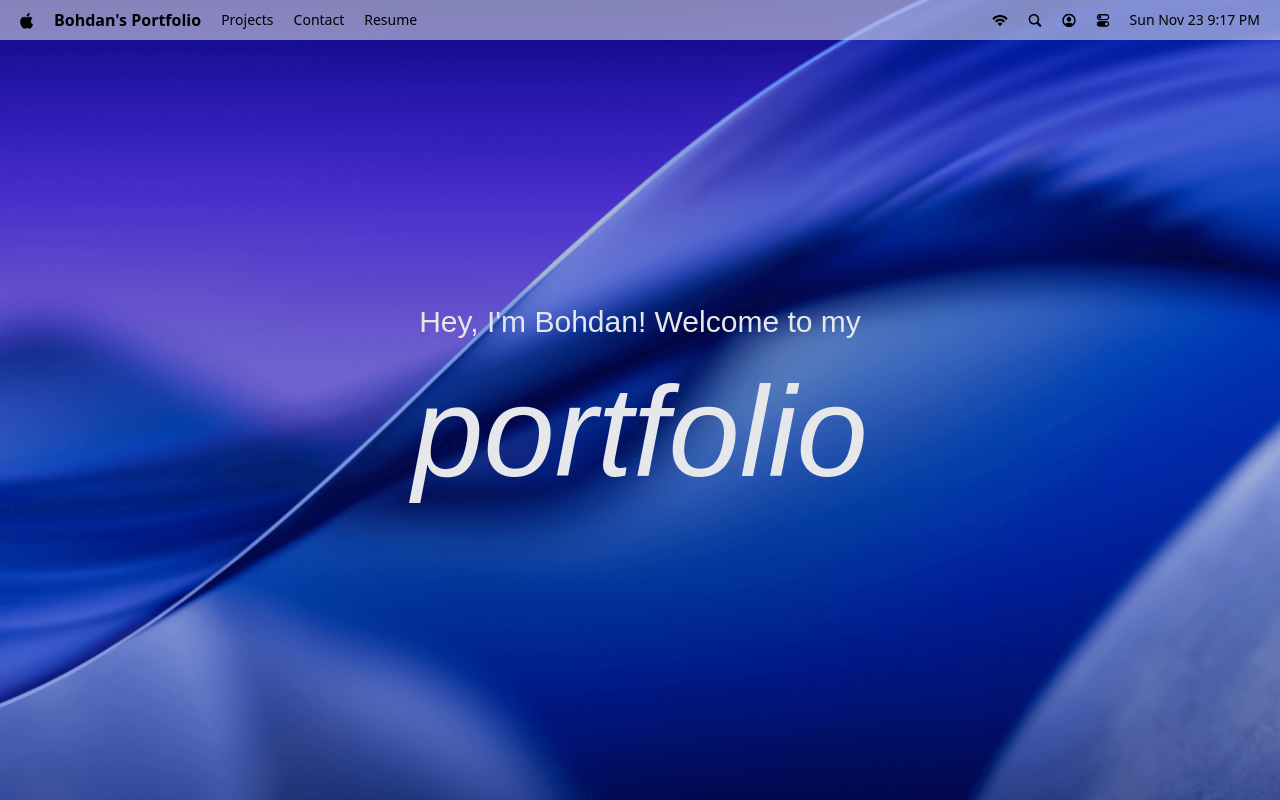
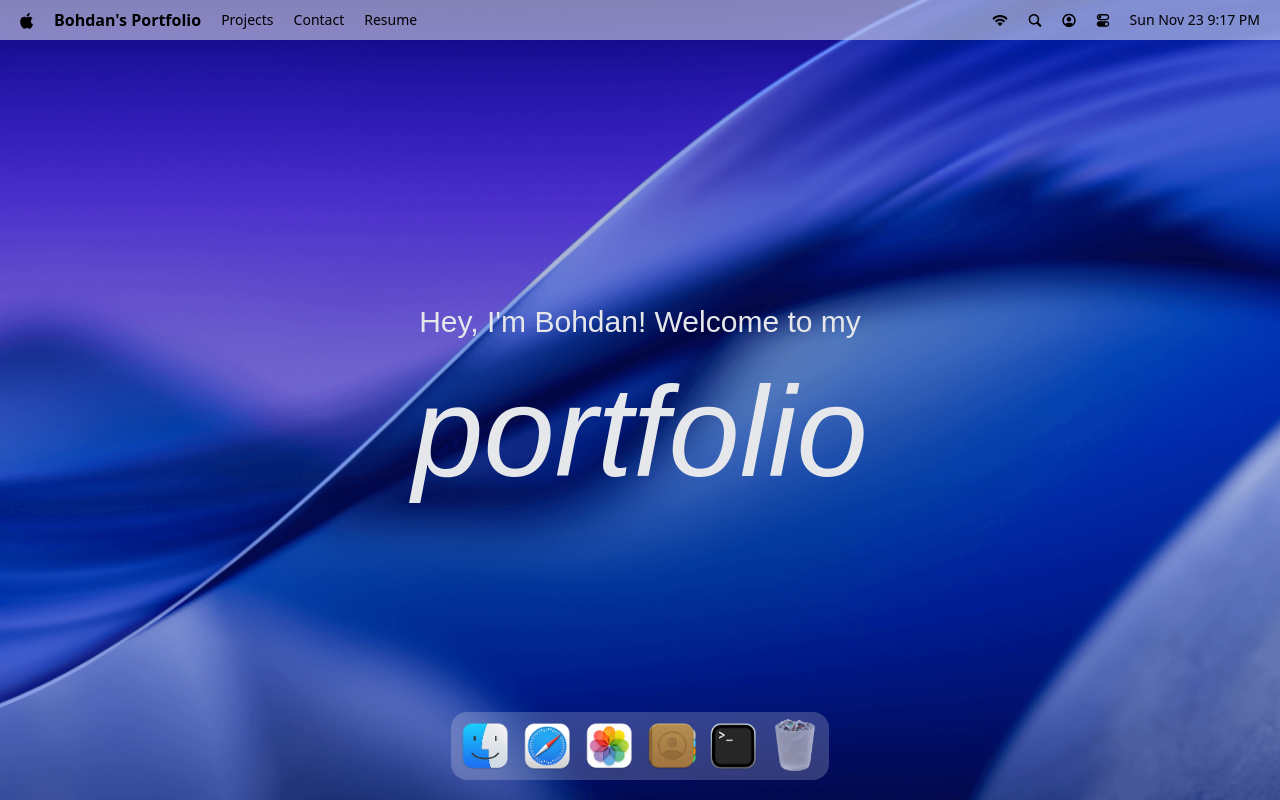
Before and after one commit to explicit-logic/explicit-logic.github.io, a React (Vite) app: page / in a window 1280 px wide. Built offline with nearby package versions, Linux system fonts and the light colour scheme; a web font is replaced by a local one.

Commit message:
implement dock presentation

```diff
--- a/package.json
+++ b/package.json
@@ -17,6 +17,7 @@
     "lucide-react": "^0.554.0",
     "react": "^19.2.0",
     "react-dom": "^19.2.0",
+    "react-tooltip": "^5.30.0",
     "tailwindcss": "^4.1.17"
   },
   "devDependencies": {
--- a/src/App.tsx
+++ b/src/App.tsx
@@ -1,11 +1,13 @@
 import { Navbar } from "~/components/Navbar";
 import { Welcome } from "~/components/Welcome";
+import { Dock } from "~/components/Dock";
 
 const App = () => {
   return (
     <main>
       <Navbar />
       <Welcome />
+      <Dock />
     </main>
   );
 };
--- /dev/null
+++ b/src/components/Dock.tsx
@@ -0,0 +1,93 @@
+import { useRef } from "react";
+import { Tooltip } from "react-tooltip";
+import { dockApps } from "~/constants";
+import { useGSAP } from "@gsap/react";
+import gsap from "gsap";
+
+export const Dock = () => {
+  const dockRef = useRef<HTMLDivElement>(null);
+  const toggleApp = (app: (typeof dockApps)[number]) => {};
+
+  useGSAP(() => {
+    const dock = dockRef.current;
+    if (!dock) return;
+
+    gsap.from(dock, {
+      duration: 1,
+      y: 100,
+      opacity: 0,
+      ease: "power2.out",
+    });
+
+    const icons = dock.querySelectorAll(".dock-icon");
+
+    const animateIcons = (mouseX: number) => {
+      const { left } = dock.getBoundingClientRect();
+
+      icons.forEach((icon) => {
+        const { left: iconLeft, width } = icon.getBoundingClientRect();
+        const center = iconLeft - left + width / 2;
+        const distance = Math.abs(mouseX - center);
+        const intensity = Math.exp(-(distance ** 2.5) / 2000);
+        gsap.to(icon, {
+          scale: 1 + 0.25 * intensity,
+          y: -15 * intensity,
+          duration: 0.2,
+          ease: "power1.out",
+        });
+      });
+    };
+
+    const handleMouseMove = (e: MouseEvent) => {
+      const { left } = dock.getBoundingClientRect();
+      animateIcons(e.clientX - left);
+    };
+    const resetIcons = () => {
+      icons.forEach((icon) => {
+        gsap.to(icon, {
+          scale: 1,
+          y: 0,
+          duration: 0.3,
+          ease: "power1.out",
+        });
+      });
+    };
+
+    dock.addEventListener("mousemove", handleMouseMove);
+    dock.addEventListener("mouseleave", resetIcons);
+
+    return () => {
+      dock.removeEventListener("mousemove", handleMouseMove);
+      dock.removeEventListener("mouseleave", resetIcons);
+    };
+  }, []);
+
+  return (
+    <section id="dock">
+      <div ref={dockRef} className="dock-container">
+        {dockApps.map((app) => (
+          <div key={app.id} className="relative flex justify-center">
+            <button
+              type="button"
+              className="dock-icon"
+              aria-label={app.name}
+              data-tooltip-id="dock-tooltip"
+              data-tooltip-content={app.name}
+              data-tooltip-delay-show={150}
+              disabled={!app.canOpen}
+              onClick={() => toggleApp(app)}
+            >
+              <img
+                src={`/images/${app.icon}`}
+                alt={app.name}
+                loading="lazy"
+                className={app.canOpen ? "" : "opacity-60"}
+              />
+            </button>
+          </div>
+        ))}
+        <Tooltip id="dock-tooltip" place="top" className="tooltip" />
+      </div>
+    </section>
+  );
+};
```
Also changed, not shown: 1 other file (tests, documents, lock files or other folders).
